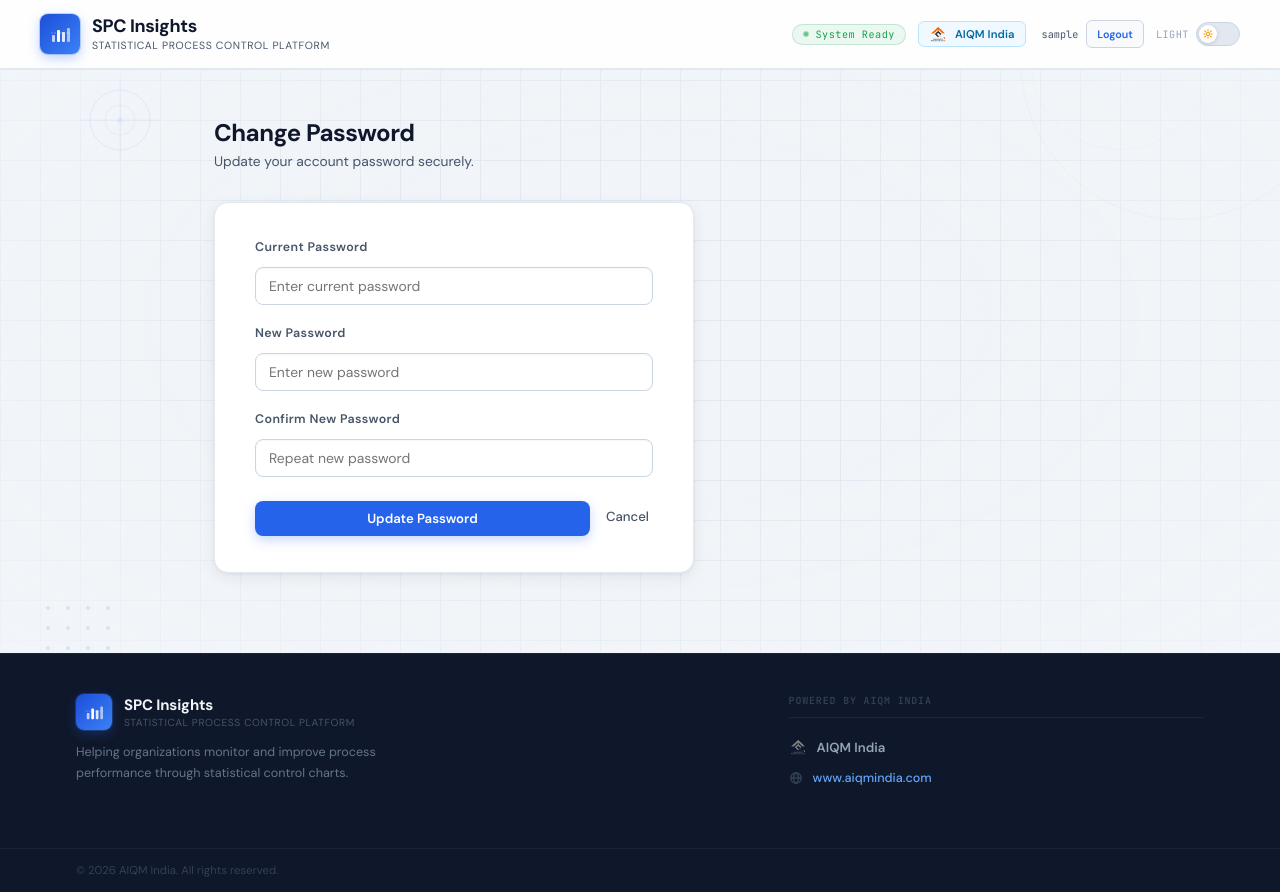
After one commit to Aniket182001/spc-web-app, a Flask app: page /change-password in a window 1280 px wide. The commit adds this page. Run offline with Flask 3, Linux system fonts and the light colour scheme; the visitor is signed in with stand-in values (Sample User, id 1); some libraries are stand-ins or nearby versions.

Commit message:
feat: Add first-login password change and soft-delete user functionality

```diff
--- a/auth.py
+++ b/auth.py
@@ -44,6 +44,9 @@ def login():
             return render_template("login.html")
 
         if user and user.check_password(password):
+            if user.is_deleted:
+                flash("Your account has been deactivated. Contact administrator.", "error")
+                return redirect(url_for("auth.login"))
             if not user.is_active:
                 flash("Your account has been deactivated. Contact administrator.", "error")
                 return redirect(url_for("auth.login"))
@@ -53,6 +56,54 @@ def login():
         flash("Invalid username or password.", "error")
 
     return render_template("login.html")
+
+
+@auth_bp.before_app_request
+def require_password_change():
+    """Force users with must_change_password to change their password before accessing the app."""
+    if current_user.is_authenticated and current_user.must_change_password:
+        # Allow requests to static files and auth routes to go through
+        allowed_endpoints = ("auth.change_password", "auth.logout", "static")
+        if request.endpoint and request.endpoint not in allowed_endpoints:
+            return redirect(url_for("auth.change_password"))
+
+
+@auth_bp.route("/change-password", methods=["GET", "POST"])
+def change_password():
+    if not current_user.is_authenticated:
+        return redirect(url_for("auth.login"))
+
+    # We don't block them from accessing this page even if must_change_password is False,
+    # but the prompt focuses on "First-login password change" so it's mainly for that.
+
+    if request.method == "POST":
+        current_pwd = request.form.get("current_password", "")
+        new_pwd = request.form.get("new_password", "")
+        confirm_pwd = request.form.get("confirm_password", "")
+
+        if not current_pwd or not new_pwd:
+            flash("All fields are required.", "error")
+            return render_template("change_password.html")
+
+        if not current_user.check_password(current_pwd):
+            flash("Current password is incorrect.", "error")
+            return render_template("change_password.html")
+
+        if new_pwd != confirm_pwd:
+            flash("New password and confirm password do not match.", "error")
+            return render_template("change_password.html")
+
+        current_user.set_password(new_pwd)
+        current_user.must_change_password = False
+        try:
+            db.session.commit()
+            flash("Password changed successfully.", "success")
+            return redirect(url_for("spc.dashboard"))
+        except SQLAlchemyError:
+            db.session.rollback()
+            flash("Database error. Please try again.", "error")
+
+    return render_template("change_password.html")
 
 
 @auth_bp.route("/register", methods=["GET", "POST"])
--- a/models.py
+++ b/models.py
@@ -18,6 +18,8 @@ class User(UserMixin, db.Model):
     # SaaS: role controls access level; is_active controls account status
     role = db.Column(db.String(20), nullable=False, default="user")
     is_active = db.Column(db.Boolean, nullable=False, default=True)
+    must_change_password = db.Column(db.Boolean, nullable=False, default=False, server_default="false")
+    is_deleted = db.Column(db.Boolean, nullable=False, default=False, server_default="false")
 
     def set_password(self, password):
         self.password_hash = generate_password_hash(password)
--- /dev/null
+++ b/templates/change_password.html
@@ -0,0 +1,227 @@
+{% extends "base.html" %}
+
+{% block title %}Change Password — SPC Insights{% endblock %}
+
+{% block head_extra %}
+<style>
+  /* ── Page wrapper ────────────────────────────────── */
+  .change-pwd-page {
+    position: relative;
+    z-index: 2;
+    max-width: 900px;
+    margin: 48px auto 80px;
+    padding: 0 24px;
+  }
+
+  /* ── Page header ─────────────────────────────────── */
+  .change-pwd-header {
+    margin-bottom: 32px;
+  }
+
+  .change-pwd-header h2 {
+    font-size: 1.6rem;
+    font-weight: 700;
+    color: var(--text-primary);
+    letter-spacing: -0.02em;
+    margin-bottom: 4px;
+  }
+
+  .change-pwd-header p {
+    font-size: 0.92rem;
+    color: var(--text-secondary);
+  }
+
+  /* ── Flash messages ──────────────────────────────── */
+  .flash-list {
+    list-style: none;
+    margin-bottom: 20px;
+    display: flex;
+    flex-direction: column;
+    gap: 8px;
+  }
+
+  .flash-msg {
+    padding: 11px 16px;
+    border-radius: 10px;
+    font-size: 0.88rem;
+    font-weight: 500;
+    border: 1px solid transparent;
+  }
+
+  .flash-msg.success {
+    color: var(--status-color);
+    background: var(--status-bg);
+    border-color: var(--status-border);
+  }
+
+  .flash-msg.error {
+    color: var(--error-text);
+    background: var(--error-bg);
+    border-color: var(--error-border);
+  }
+
+  /* ── Form card ───────────────────────────────────── */
+  .change-pwd-card {
+    background: var(--bg-surface);
+    border: 1px solid var(--border-subtle);
+    border-radius: 14px;
+    box-shadow: var(--shadow-card);
+    padding: 36px 40px;
+    max-width: 480px;
+  }
+
+  /* ── Form fields ─────────────────────────────────── */
+  .form-group {
+    display: flex;
+    flex-direction: column;
+    gap: 6px;
+    margin-bottom: 20px;
+  }
+
+  .form-group label {
+    font-size: 0.83rem;
+    font-weight: 600;
+    color: var(--text-secondary);
+    letter-spacing: 0.03em;
+  }
+
+  .form-group input {
+    background: var(--bg-input);
+    color: var(--text-primary);
+    border: 1px solid var(--border-default);
+    border-radius: 8px;
+    padding: 9px 13px;
+    font-family: inherit;
+    font-size: 0.93rem;
+    box-shadow: var(--shadow-input);
+    transition: border-color 0.18s ease, box-shadow 0.18s ease;
+    outline: none;
+    width: 100%;
+  }
+
+  .form-group input:focus {
+    border-color: var(--border-focus);
+    box-shadow: 0 0 0 3px rgba(37,99,235,0.12);
+  }
+
+  /* ── Form actions ────────────────────────────────── */
+  .form-actions {
+    display: flex;
+    align-items: center;
+    gap: 12px;
+    margin-top: 8px;
+  }
+
+  .btn-primary {
+    display: inline-flex;
+    align-items: center;
+    justify-content: center;
+    gap: 6px;
+    font-family: inherit;
+    font-size: 0.88rem;
+    font-weight: 600;
+    padding: 9px 24px;
+    border-radius: 8px;
+    border: none;
+    cursor: pointer;
+    background: var(--accent-primary);
+    color: #fff;
+    transition: background 0.18s ease, transform 0.12s ease;
+  }
+
+  .btn-primary:hover {
+    background: var(--accent-hover);
+    transform: translateY(-1px);
+  }
+
+  .btn-cancel {
+    font-size: 0.88rem;
+    font-weight: 500;
+    color: var(--text-secondary);
+    text-decoration: none;
+    padding: 9px 4px;
+    transition: color 0.15s ease;
+  }
+
+  .btn-cancel:hover {
+    color: var(--text-primary);
+  }
+</style>
+{% endblock %}
+
+{% block content %}
+<div class="change-pwd-page">
+
+  <!-- Page header -->
+  <div class="change-pwd-header">
+    <h2>Change Password</h2>
+    {% if current_user.must_change_password %}
+      <p>You must change your password before continuing to the application.</p>
+    {% else %}
+      <p>Update your account password securely.</p>
+    {% endif %}
+  </div>
+
+  <!-- Flash messages -->
+  {% with messages = get_flashed_messages(with_categories=true) %}
+    {% if messages %}
+      <ul class="flash-list">
+        {% for category, message in messages %}
+          <li class="flash-msg {{ category }}">{{ message }}</li>
+        {% endfor %}
+      </ul>
+    {% endif %}
+  {% endwith %}
+
+  <!-- Form card -->
+  <div class="change-pwd-card">
+    <form method="post" action="{{ url_for('auth.change_password') }}" novalidate>
+      <input type="hidden" name="csrf_token" value="{{ csrf_token() }}">
+
+      <div class="form-group">
+        <label for="cp-current">Current Password</label>
+        <input
+          id="cp-current"
+          name="current_password"
+          type="password"
+          autocomplete="current-password"
+          placeholder="Enter current password"
+          required
+        >
+      </div>
+
+      <div class="form-group">
+        <label for="cp-new">New Password</label>
+        <input
+          id="cp-new"
+          name="new_password"
+          type="password"
+          autocomplete="new-password"
+          placeholder="Enter new password"
+          required
+        >
+      </div>
+
+      <div class="form-group">
+        <label for="cp-confirm">Confirm New Password</label>
+        <input
+          id="cp-confirm"
+          name="confirm_password"
+          type="password"
+          autocomplete="new-password"
+          placeholder="Repeat new password"
+          required
+        >
+      </div>
+
+      <div class="form-actions">
+        <button type="submit" class="btn-primary">Update Password</button>
+        {% if not current_user.must_change_password %}
+          <a href="{{ url_for('spc.dashboard') }}" class="btn-cancel">Cancel</a>
+        {% endif %}
+      </div>
+    </form>
+  </div>
+
+</div>
+{% endblock %}
```
Also changed, not shown: admin_bp.py (+53 -2 lines), migrations/versions/e37b7ae572a3_add_must_change_password_and_is_deleted_.py (added, +34 -0 lines), templates/admin/users.html (+43 -3 lines).
